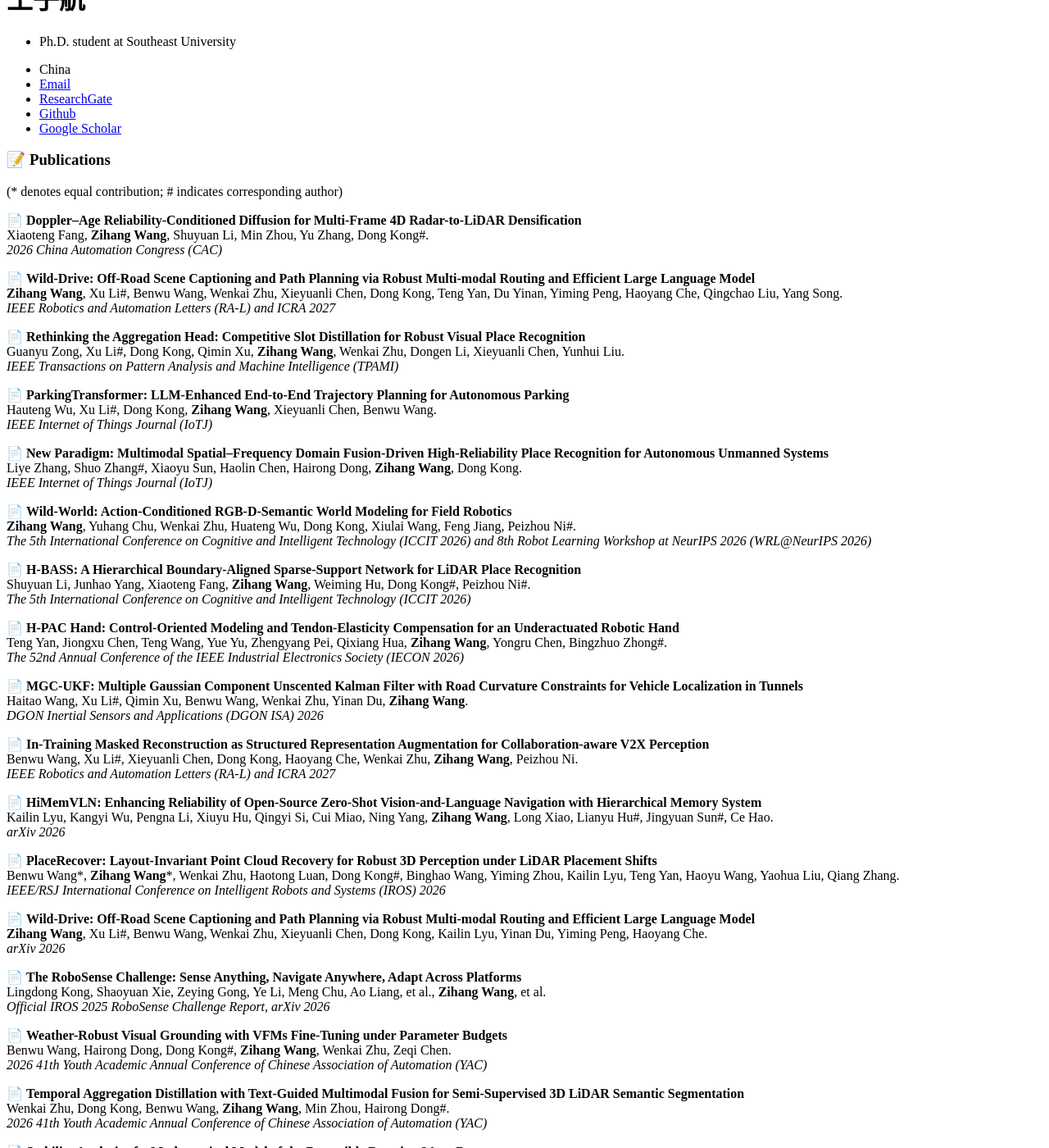
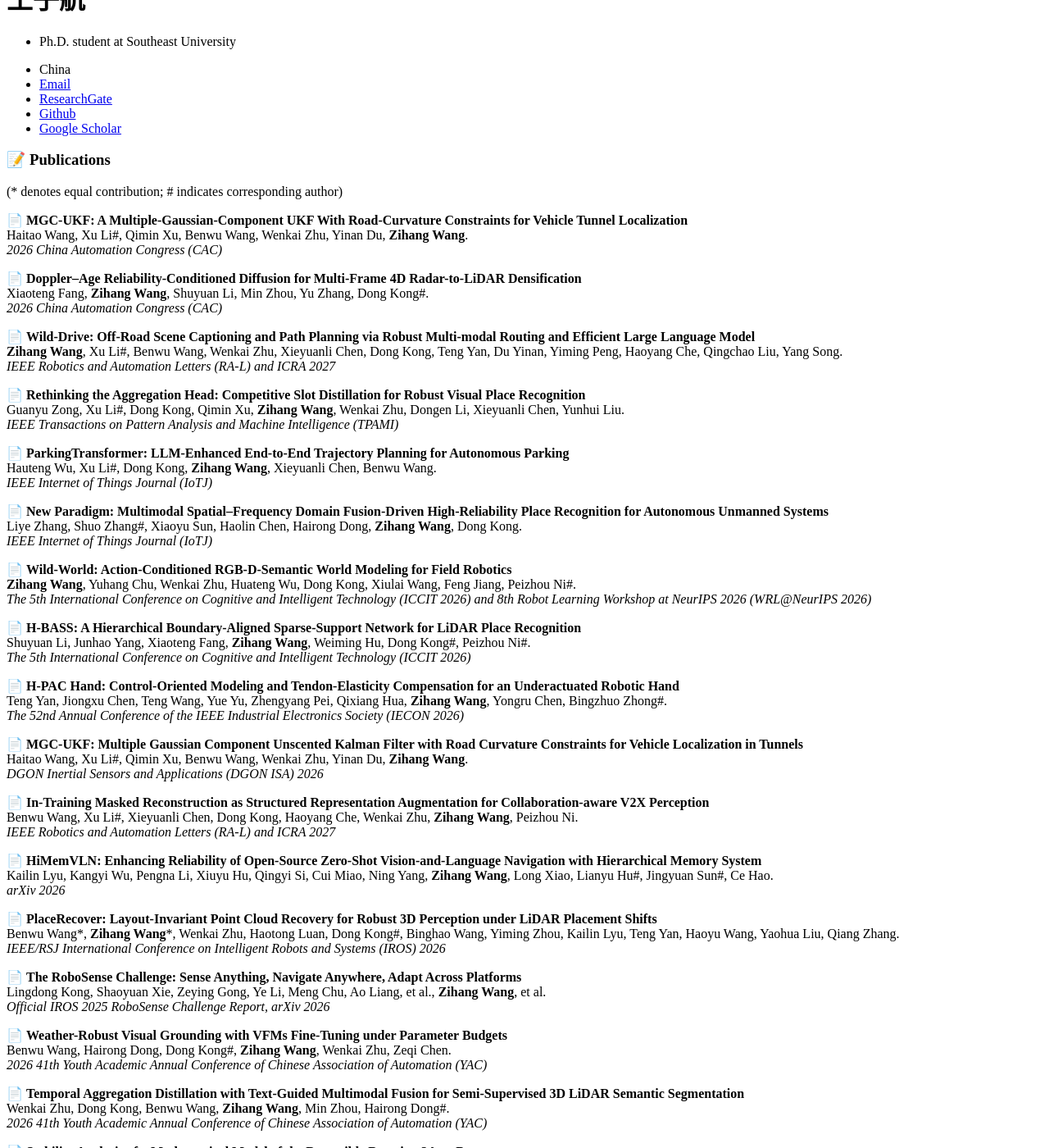
Before and after one commit to wangzihanggg/wangzihanggg.github.io, a Jekyll site: the page built from _pages/includes/pub.md, in a window 1280 px wide and 1400 px high, scrolled down 308 px. Shown: the whole window at 82% size. Built offline with Jekyll 4.4.1, drawn with Linux system fonts in a browser that asks for light colours; our own code applies the rules of GitHub Pages for plain Markdown files.

Commit message:
Remove publication entry for 'Wild-Drive'
Removed publication entry for 'Wild-Drive: Off-Road Scene Captioning and Path Planning'.

```diff
--- a/_pages/includes/pub.md
+++ b/_pages/includes/pub.md
@@ -4,6 +4,11 @@
 (* denotes equal contribution; # indicates corresponding author)
 
 <div class="paper-text">
+<p> 📄
+  <strong>MGC-UKF: A Multiple-Gaussian-Component UKF With Road-Curvature Constraints for Vehicle Tunnel Localization</strong><br>
+  Haitao Wang, Xu Li#, Qimin Xu, Benwu Wang, Wenkai Zhu, Yinan Du, <strong>Zihang Wang</strong>.<br>
+  <em>2026 China Automation Congress (CAC)</em>
+</p>
 
 <p> 📄
   <strong>Doppler–Age Reliability-Conditioned Diffusion for Multi-Frame 4D Radar-to-LiDAR Densification</strong><br>
@@ -75,12 +80,6 @@
   📄 <strong>PlaceRecover: Layout-Invariant Point Cloud Recovery for Robust 3D Perception under LiDAR Placement Shifts</strong><br>
   Benwu Wang*, <strong>Zihang Wang</strong>*, Wenkai Zhu, Haotong Luan, Dong Kong#, Binghao Wang, Yiming Zhou, Kailin Lyu, Teng Yan, Haoyu Wang, Yaohua Liu, Qiang Zhang.<br>
   <em>IEEE/RSJ International Conference on Intelligent Robots and Systems (IROS) 2026</em>
-</p>
-
-<p>
-  📄 <strong>Wild-Drive: Off-Road Scene Captioning and Path Planning via Robust Multi-modal Routing and Efficient Large Language Model</strong><br>
-  <strong>Zihang Wang</strong>, Xu Li#, Benwu Wang, Wenkai Zhu, Xieyuanli Chen, Dong Kong, Kailin Lyu, Yinan Du, Yiming Peng, Haoyang Che.<br>
-  <em>arXiv 2026</em>
 </p>
 
 <p>
```
